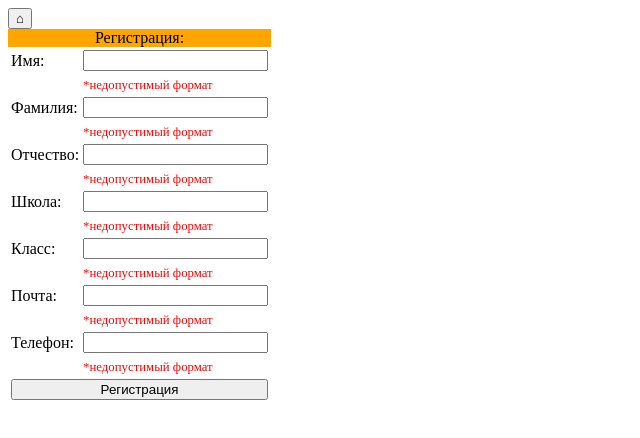
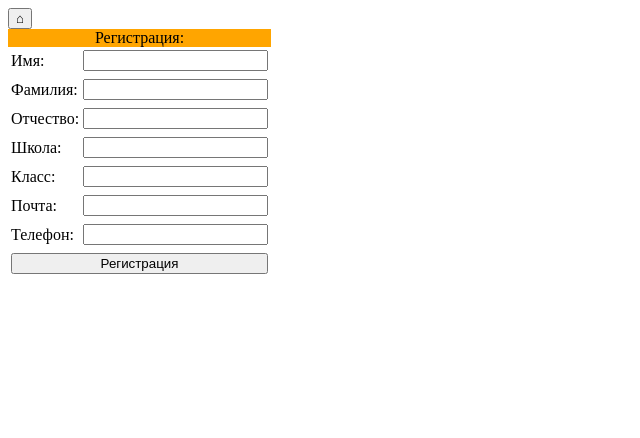
Before and after one commit to manInit/school-page-front, a React (Create React App) app: page /register in a window 1280 px wide. Shown: the top 438 px of the page, without its empty margins (0-640 px from the left). Built offline with nearby package versions, Linux system fonts and the light colour scheme.

Commit message:
registration backend pattern

```diff
--- a/src/sign_on.jsx
+++ b/src/sign_on.jsx
@@ -1,57 +1,36 @@
-import { useEffect } from "react";
+import { useEffect, useState } from "react";
 import { home_btn } from "./home";
-import { put_req, post_req } from "./utils/requests-api";
-
+import { post_req } from "./utils/requests-api";
 
 const Sign_on = () =>{
     useEffect(() => {
         document.title = `Регистрация`;
     })
+    // const values = Array(7).fill('', 0,7)
 
+    const values = {
+        name: '',
+        surname: '',
+        patronym: '',
+        school: '',
+        class: '',
+        email: '',
+        phone: ''
+    }
+    const falses = (()=>{
+        const a = []
+        for (let i in values)
+            a[i] = !!values[i]
+        return a
+    })()
+    const [invalids, setInvalids] = useState(falses)
+    console.log(invalids)
     const subtext = <span style={{color:'red', fontSize: '80%'}}>*недопустимый формат</span>
-
-    return(
-        <>
-            {home_btn}
-            <table>
-                <caption style={{backgroundColor: 'orange'}}>Регистрация:</caption>
-                <tbody>
-                    <tr><td>Имя: </td><td>{input_type('text', 'name')}</td></tr>
-                    <tr><td></td><td>{subtext}</td></tr>
-                    <tr><td>Фамилия: </td><td>{input_type('text', 'surname')}</td></tr>
-                    <tr><td></td><td>{subtext}</td></tr>
-                    <tr><td>Отчество: </td><td>{input_type('text', 'patronym')}</td></tr>
-                    <tr><td></td><td>{subtext}</td></tr>
-                    <tr><td>Школа: </td><td>{input_type('text', 'ed_organization')}</td></tr>
-                    <tr><td></td><td>{subtext}</td></tr>
-                    <tr><td>Класс: </td><td>{input_type('text', 'ed_class')}</td></tr>
-                    <tr><td></td><td>{subtext}</td></tr>
-                    <tr><td>Почта: </td><td>{input_type('text', 'email')}</td></tr>
-                    <tr><td></td><td>{subtext}</td></tr>
-                    <tr><td>Телефон: </td><td>{input_type('tel', 'phone')}</td></tr>
-                    <tr><td></td><td>{subtext}</td></tr>
-
-                    <tr><td align="center" colSpan={2}><input type='button' value='Регистрация' style={{display: 'inline-block', width:'100%'}} onClick={e=>register(e.target)}/></td></tr>
-                </tbody>
-            </table>
-        </>
-    )
+    const input_type = (type, name) =>{
+        return <input type={type} name={name} onChange={e=>values[name]=e.target.value}/>
     }
 
-export default Sign_on
-
-const input_type = (type, name) =>{
-    return <input type={type} name={name} />
-}
-
-const register = (target) =>{
-    const tbody = target.parentElement.parentElement.parentElement
-
-    const data = []
-    for(let i=0; i<tbody.childElementCount-1; i+=2){
-      data.push(tbody.childNodes[i].lastChild.lastChild.value)
-      tbody.childNodes[i+1].lastChild.lastChild.textContent = null
-    }
+    const register = (data) =>{
 
     const index_invalid = checkRegister(data)
 
@@ -68,24 +47,65 @@ const register = (target) =>{
         // post_req('/api/competition', JSON.stringify(json))
         console.log(JSON.stringify(json))
         // window.close();
+      }else{
+        for(let i in data)
+            invalids[i] = index_invalid.indexOf(i)>-1
+        setInvalids(arr => ({...arr}))
       }
-  else
-    for(let i=0; i<index_invalid.length; i++)
-      tbody.childNodes[index_invalid[i]+1].lastChild.lastChild.textContent = '*недопустимый формат'
     }
 
     const checkRegister = (data) =>{
         let inds = []
-    // if (invalid_time_interval(data[1], data[2]))  inds.push(2,4) //switch since_date and to_date
-    if (data[5] > data[6]) inds.push(10,12) //switch since_age and to_age
-    if (!new RegExp('^[a-zA-Zа-яА-Яё ]+$').test(data[0])) inds.push(0)
-    for(let i=0; i<data.length; i++){
-      if (data[i] === '')
-        inds.push(i*2)
+        // if (!new RegExp('^[a-zA-Zа-яА-Яё ]+$').test(data[0])) inds.push(0)
+        for(let i in data){
+            switch(i){
+                case 'name':
+                case 'surname':
+                case 'patronym':
+                    if (!new RegExp('^[a-zA-Zа-яА-Я]+$').test(data[i])) inds.push(i)
+                    break
+                default: break
             }
-    if (!new RegExp('^[0-9]+$').test(data[3])) inds.push(3)
-    else if (!new RegExp('^[0-9]+$').test(data[5])) inds.push(5)
-    else if (!new RegExp('^[0-9]+$').test(data[6])) inds.push(6)
+        }
+            // if (data[i] === '')
+                // inds.push(i)
+        // }
+        // if (!new RegExp('^[0-9]+$').test(data[3])) inds.push(3)
+        // else if (!new RegExp('^[0-9]+$').test(data[5])) inds.push(5)
+        // else if (!new RegExp('^[0-9]+$').test(data[6])) inds.push(6)
         //!new RegExp('^[a-zA-Zа-яА-Я]+$').test(data[i]) ||
+        // console.log(data)
+        // console.log(inds)
         return inds
       }
+
+
+    return(
+        <>
+            {home_btn}
+            <table>
+                <caption style={{backgroundColor: 'orange'}}>Регистрация:</caption>
+                <tbody>
+                    <tr><td>Имя: </td><td>{input_type('text', 'name')}</td></tr>
+                    <tr><td></td><td>{invalids['name']&&subtext}</td></tr>
+                    <tr><td>Фамилия: </td><td>{input_type('text', 'surname')}</td></tr>
+                    <tr><td></td><td>{invalids['surname']&&subtext}</td></tr>
+                    <tr><td>Отчество: </td><td>{input_type('text', 'patronym')}</td></tr>
+                    <tr><td></td><td>{invalids['patronym']&&subtext}</td></tr>
+                    <tr><td>Школа: </td><td>{input_type('text', 'school')}</td></tr>
+                    <tr><td></td><td>{invalids['school']&&subtext}</td></tr>
+                    <tr><td>Класс: </td><td>{input_type('text', 'class')}</td></tr>
+                    <tr><td></td><td>{invalids['class']&&subtext}</td></tr>
+                    <tr><td>Почта: </td><td>{input_type('text', 'email')}</td></tr>
+                    <tr><td></td><td>{invalids['email']&&subtext}</td></tr>
+                    <tr><td>Телефон: </td><td>{input_type('tel', 'phone')}</td></tr>
+                    <tr><td></td><td>{invalids['phone']&&subtext}</td></tr>
+
+                    <tr><td align="center" colSpan={2}><input type='button' value='Регистрация' style={{display: 'inline-block', width:'100%'}} onClick={()=>register(values)}/></td></tr>
+                </tbody>
+            </table>
+        </>
+    )
+}
+
+export default Sign_on
```
Lines whose indentation alone changed are shown as unchanged.
